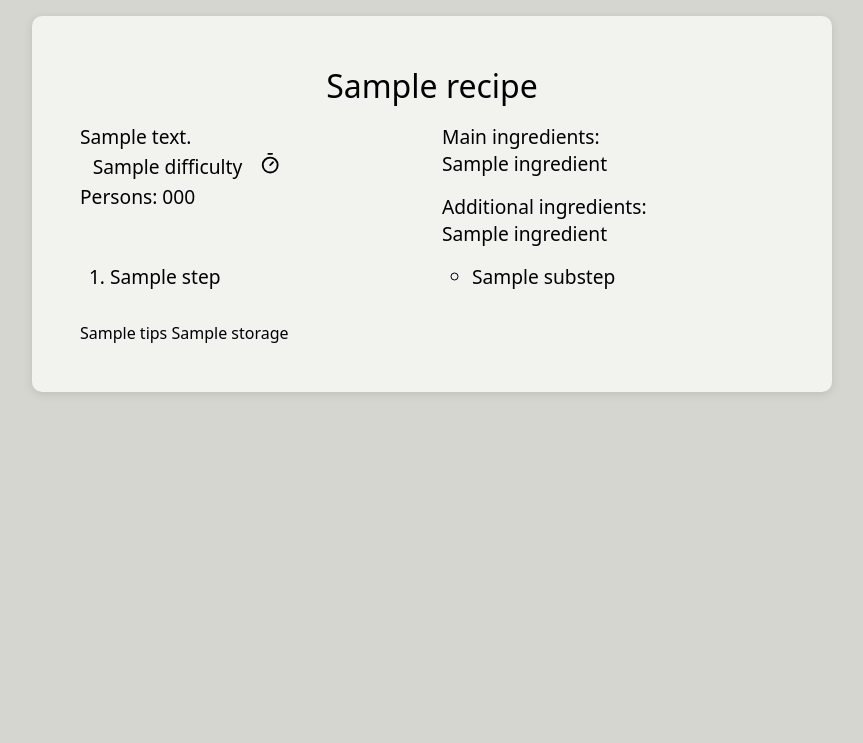
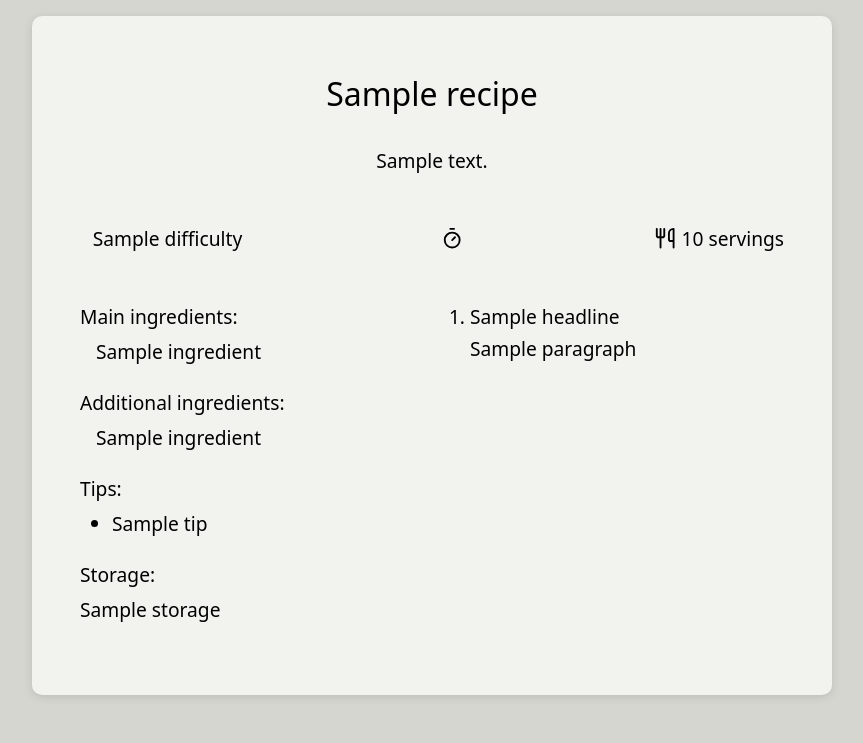
Before and after one commit to tobiasuihlein/chat_rcp, a Django app: template recipe_app/generator/templates/generator/recipe.html in a window 1280 px wide. Shown: the part 80-823 px from the top of the page, without its empty margins (208-1071 px from the left). Before the commit the page ends 474 px from the top, so only its background shows below. Run offline with Django 3.2, Linux system fonts and the light colour scheme; the template is opened without the code that fills it: most values are stand-ins (such as "Sample title", 1, 10 or a date in 2020).

Commit message:
Adjusted layout of recipe pad + changes in the recipe prompt creation

```diff
--- a/recipe_app/generator/static/generator/css/styles.css
+++ b/recipe_app/generator/static/generator/css/styles.css
@@ -29,6 +29,10 @@ body {
 a {
     all: unset;
     cursor: pointer;
+}
+
+ul {
+    list-style-type: none;
 }
 
 .navbar {
@@ -177,16 +181,18 @@ main {
 }
 
 .recipe-pad-row {
-    margin-top: 1rem;;
-    column-count: 2;
-    column-gap: 20px;
+    margin-top: 3rem;;
     border: solid 0px indianred;
+    display: flex;
+    justify-content: space-between;
+    flex-wrap: wrap;
+    gap: 1rem;
 }
 
-@media screen and (max-width: 699px) {
-    .recipe-pad-row {
-        column-count: 1;
-    }
+.recipe-pad-content {
+    border: solid 0px blue;
+    width: 50%;
+    flex: 1 1 300px;
 }
 
 .recipe-title {
@@ -194,12 +200,19 @@ main {
     font-weight: 500;
     min-width: 100%;
     text-align: center;
+    margin-top: 0.5rem;
+}
+
+.recipe-description {
+    font-size: 1.2rem;
+    font-weight: 300;
+    text-align: center;
+    margin-top: 2rem;
 }
 
 .recipe-instructions {
     font-size: 1.2rem;
     font-weight: 300;
-    max-width: 400px;
     text-align: left;
 }
 
@@ -295,16 +308,10 @@ main {
     margin-bottom: 1rem;
 }
 
-.main-ingredients {
+.main-ingredients, .additional-ingredients, .tips-container, .storage-container {
     font-size: 1.2rem;
     font-weight: 300;
-    margin-bottom: 1rem;
-}
-
-.additional-ingredients {
-    font-size: 1.2rem;
-    font-weight: 300;
-    margin-bottom: 1rem;
+    margin-bottom: 1.5rem;
 }
 
 .card-btn-container {
--- a/recipe_app/generator/templates/generator/recipe.html
+++ b/recipe_app/generator/templates/generator/recipe.html
@@ -15,41 +15,55 @@
             <div class="recipe-title">
                 <span>{{ recipe.title }}</span>
             </div>
+            <div class="recipe-description">
+                <span>{{ recipe.description }}</span>
+            </div>
             <div class="recipe-pad-row">
-                <div><span style="font-size: 1.2rem; font-weight: 300; break-inside: avoid;">{{ recipe.description }}</span></div>
                 <div class="recipe-difficulty recipe-difficulty-{{ recipe.difficulty|lower }}">{{ recipe.difficulty }}</div>
                 <div class="recipe-time"><svg xmlns="http://www.w3.org/2000/svg" width="24" height="24" viewBox="0 0 24 24" fill="none" stroke="currentColor" stroke-width="2" stroke-linecap="round" stroke-linejoin="round" class="lucide lucide-timer"><line x1="10" x2="14" y1="2" y2="2"/><line x1="12" x2="15" y1="14" y2="11"/><circle cx="12" cy="14" r="8"/></svg> {{ recipe.time.total }}</div>
-                <div><span style="font-size: 1.2rem;">Persons: {{ recipe.number_of_persons }}</span></div>
-                <div style="break-inside: avoid;">
+                <div class="recipe-time"><svg xmlns="http://www.w3.org/2000/svg" width="24" height="24" viewBox="0 0 24 24" fill="none" stroke="currentColor" stroke-width="2" stroke-linecap="round" stroke-linejoin="round" class="lucide lucide-utensils"><path d="M3 2v7c0 1.1.9 2 2 2h4a2 2 0 0 0 2-2V2"/><path d="M7 2v20"/><path d="M21 15V2a5 5 0 0 0-5 5v6c0 1.1.9 2 2 2h3Zm0 0v7"/></svg> {{ recipe.servings }} servings</div>
+            </div>
+            <div class="recipe-pad-row">
+                <div class="recipe-pad-content">
+                    <div>
                         <div class="main-ingredients"><span style="font-weight: 400">Main ingredients:</span><br>
-                        <span>
-                            {{ recipe.main_ingredients|join:", " }}
-                        </span>
+                            <ul style="overflow-wrap: break-word; padding-left: 1rem;">
+                                {% for ingredient in recipe.main_ingredients %}
+                                <li style="margin-top: 0.5rem;"> {{ ingredient }} </li>
+                                {% endfor %}
+                            </ul>
                         </div>
                         <div class="additional-ingredients"><span style="font-weight: 400">Additional ingredients:</span><br>
-                        <span>
-                            {{ recipe.additional_ingredients|join:", " }}
-                        </span>
+                            <ul style="overflow-wrap: break-word; padding-left: 1rem;">
+                                {% for ingredient in recipe.additional_ingredients %}
+                                <li style="margin-top: 0.5rem;"> {{ ingredient }} </li>
+                                {% endfor %}
+                            </ul>
                         </div>
                     </div>
+                    <div class="tips-container"><span style="font-weight: 400">Tips:</span>
+                        <ul style="overflow-wrap: break-word; padding-left: 2rem; list-style-type: disc">
+                            {% for tip in recipe.tips %}
+                                <li style="margin-top: 0.5rem;">{{ tip }}</li>
+                            {% endfor %}
+                        </ul>
                     </div>
-            <div class="recipe-pad-row">
+                    <div class="storage-container"><span style="font-weight: 400">Storage:</span>
+                        <p style="margin-top: 0.5rem;">{{ recipe.storage }}</p>
+                    </div>
+                </div>
+                <div class="recipe-pad-content">
                     <div class="recipe-instructions">
                         <ol style="overflow-wrap: break-word; padding-left: 30px;">
-                        {% for step, substeps in recipe.instructions.items %}
-                            <li style="font-weight: 400; margin-bottom: 1rem;">{{ step }}</li>
-                        <ul>
-                            {% for substep in substeps %}
-                                <li style="margin-bottom: 1rem; break-inside: avoid;">{{ substep }}</li>
-                            {% endfor %}
-                        </ul>
+                            {% for headline, paragraph  in recipe.instructions.items %}
+                                <div style="break-inside: avoid">
+                                    <li style="font-weight: 400; margin-bottom: 0.3rem;">{{ headline }}</li>
+                                    <p style="margin-bottom: 1.2rem;">{{ paragraph }}</p>
+                                </div>
                             {% endfor %}
                         </ol>
                     </div>
                 </div>
-            <div class="recipe-pad-row">
-                <span>{{ recipe.tips }}</span>
-                <span>{{ recipe.storage }}</span>
             </div>
         </div>
     </div>
```
Also changed, not shown: recipe_app/generator/utils/claude.py (+9 -14 lines). Lines whose indentation alone changed are shown as unchanged.
